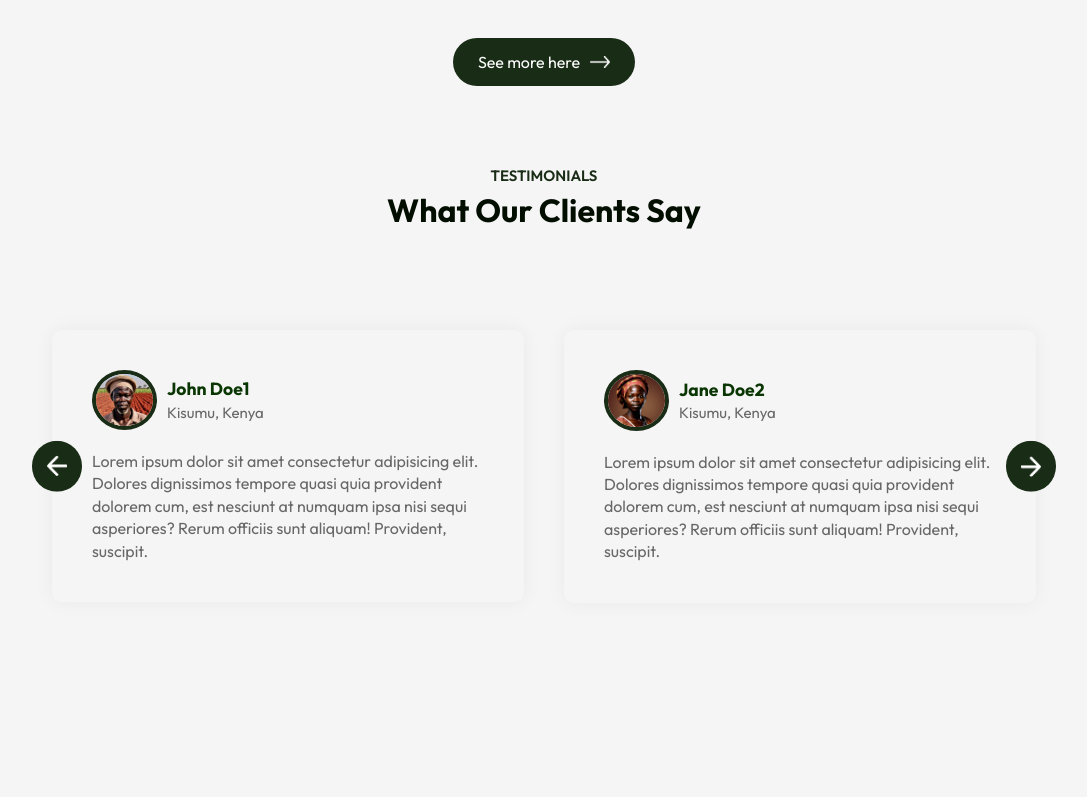
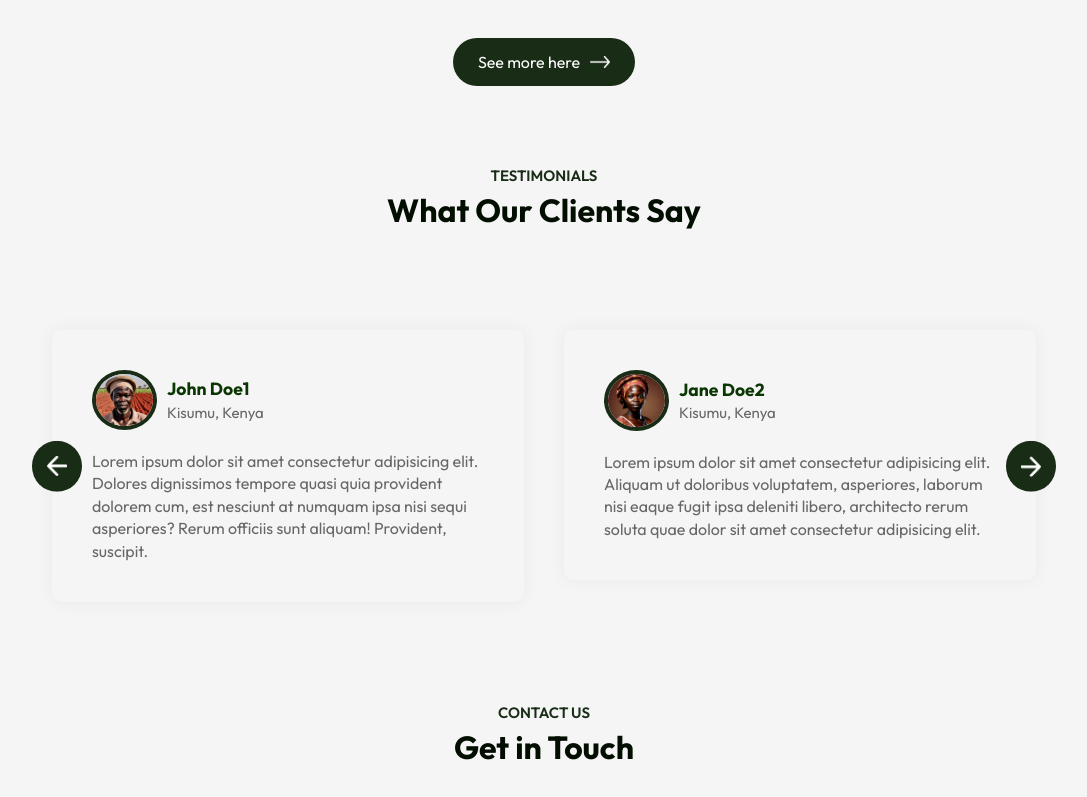
Before and after one commit to byron00123/Nawirifarms2.0, a React (Vite) app: page / in a window 1280 px wide. Shown: the part 2138-2935 px from the top of the page, without its empty margins (96-1183 px from the left). Before the commit the page ends 2841 px from the top, so only its background shows below. Built offline with nearby package versions, Linux system fonts and the light colour scheme.

Commit message:
add contact page

```diff
--- a/src/App.jsx
+++ b/src/App.jsx
@@ -21,6 +21,7 @@ const App = () => {
            <Products/>
            <Title subTitle = 'TESTIMONIALS'  title= 'What Our Clients Say'/>
            <Testimonials/>
+           <Title subTitle = 'Contact Us'  title= 'Get in Touch'/>
 
       </div>
 
--- a/src/Components/Testimonials/Testimonials.jsx
+++ b/src/Components/Testimonials/Testimonials.jsx
@@ -1,38 +1,38 @@
-import React, { useRef } from 'react'
-import './Testimonials.css'
-import next_icon from '../../assets/next-icon.png'
-import back_icon from '../../assets/back-icon.png'
+import React, { useRef } from 'react';
+import './Testimonials.css';
+import next_icon from '../../assets/next-icon.png';
+import back_icon from '../../assets/back-icon.png';
 
-import user_1 from '../../assets/user-1.jpeg'
-import user_2 from '../../assets/user-2.jpeg'
-import user_3 from '../../assets/user-3.jpeg'
-import user_4 from '../../assets/user-4.jpeg'
-
-
+import user_1 from '../../assets/user-1.jpeg';
+import user_2 from '../../assets/user-2.jpeg';
+import user_3 from '../../assets/user-3.jpeg';
+import user_4 from '../../assets/user-4.jpeg';
 
 function Testimonials() {
   const slider = useRef();
-    let tx = 0;
+  let tx = 0; // Initial translation value
 
-const slideForward = () =>{
-    if(tx > -100){
-        tx -= 50;
+  const slideForward = () => {
+    const MAX_SLIDER_POSITION = -100; // Assuming 4 slides, each 25% width
+
+    // Check if slider position hasn't reached the maximum
+    if (tx > MAX_SLIDER_POSITION) {
+      tx -= 25; // Move one step forward
     }
-    slider.current.style.transform = `translateX(${tx}%)`
+    slider.current.style.transform = `translateX(${tx}%)`;
+  };
 
+  const slideBackward = () => {
+    if (tx < 0) {
+      tx += 25;
     }
- const slideBackward = () =>{
-    if(tx < 0){
-        tx += 50;
-    }
-    slider.current.style.transform = `translateX(${tx}%)`
-
-    }
+    slider.current.style.transform = `translateX(${tx}%)`;
+  };
 
   return (
     <div className='testimonials'>
-        <img src={ next_icon} alt="" className='next-btn' onClick={slideForward}/>
-        <img src={ back_icon} alt="" className='back-btn' onClick={slideBackward}/>
+      <img src={next_icon} alt="" className='next-btn' onClick={slideForward} />
+      <img src={back_icon} alt="" className='back-btn' onClick={slideBackward} />
       <div className="slider">
         <ul ref={slider}>
           <li>
@@ -42,16 +42,13 @@ const slideForward = () =>{
                 <div>
                   <h3>John Doe1</h3>
                   <span>Kisumu, Kenya</span>
-
                 </div>
               </div>
-                        <p>Lorem ipsum dolor sit amet consectetur adipisicing elit.
-                            Dolores dignissimos tempore quasi quia provident dolorem cum,
-                            est nesciunt at numquam ipsa nisi sequi asperiores? Rerum officiis sunt aliquam! Provident, suscipit.</p>
+              <p>
+                Lorem ipsum dolor sit amet consectetur adipisicing elit. Dolores dignissimos tempore quasi quia provident dolorem cum, est nesciunt at numquam ipsa nisi sequi asperiores? Rerum officiis sunt aliquam! Provident, suscipit.
+              </p>
             </div>
           </li>
-
-
           <li>
             <div className="slide">
               <div className="user-info">
@@ -59,16 +56,13 @@ const slideForward = () =>{
                 <div>
                   <h3>Jane Doe2</h3>
                   <span>Kisumu, Kenya</span>
-
                 </div>
               </div>
-                        <p>Lorem ipsum dolor sit amet consectetur adipisicing elit.
-                            Dolores dignissimos tempore quasi quia provident dolorem cum,
-                            est nesciunt at numquam ipsa nisi sequi asperiores? Rerum officiis sunt aliquam! Provident, suscipit.</p>
+              <p>
+                Lorem ipsum dolor sit amet consectetur adipisicing elit. Aliquam ut doloribus voluptatem, asperiores, laborum nisi eaque fugit ipsa deleniti libero, architecto rerum soluta quae dolor sit amet consectetur adipisicing elit.
+              </p>
             </div>
           </li>
-
-
           <li>
             <div className="slide">
               <div className="user-info">
@@ -76,15 +70,13 @@ const slideForward = () =>{
                 <div>
                   <h3>John Doe3</h3>
                   <span>Kisumu, Kenya</span>
-
                 </div>
               </div>
-                        <p>Lorem ipsum dolor sit amet consectetur adipisicing elit.
-                            Dolores dignissimos tempore quasi quia provident dolorem cum,
-                            est nesciunt at numquam ipsa nisi sequi asperiores? Rerum officiis sunt aliquam! Provident, suscipit.</p>
+              <p>
+                Lorem ipsum dolor sit amet consectetur adipisicing elit. Dolore magni praesentium ab doloribus, aspernatur deserunt voluptatem? Voluptatem rerum, libero molestias eaque voluptas, architecto, alias consequuntur officia, laborum magni eveniet.
+              </p>
             </div>
           </li>
-
           <li>
             <div className="slide">
               <div className="user-info">
@@ -92,19 +84,17 @@ const slideForward = () =>{
                 <div>
                   <h3>Jane Doe4</h3>
                   <span>Kisumu, Kenya</span>
-
                 </div>
               </div>
-                        <p>Lorem ipsum dolor sit amet consectetur adipisicing elit.
-                            Dolores dignissimos tempore quasi quia provident dolorem cum,
-                            est nesciunt at numquam ipsa nisi sequi asperiores? Rerum officiis sunt aliquam! Provident, suscipit.</p>
+              <p>
+                Lorem ipsum dolor sit amet consectetur adipisicing elit. Consequuntur, doloribus, voluptatem rerum, libero molestias eaque voluptas, architecto, alias consequuntur officia, laborum magni eveniet, asperiores, laborum nisi eaque fugit ipsa deleniti?
+              </p>
             </div>
           </li>
         </ul>
       </div>
-
     </div>
-  )
+  );
 }
 
-export default Testimonials
+export default Testimonials;
```
Lines whose indentation alone changed are shown as unchanged.
